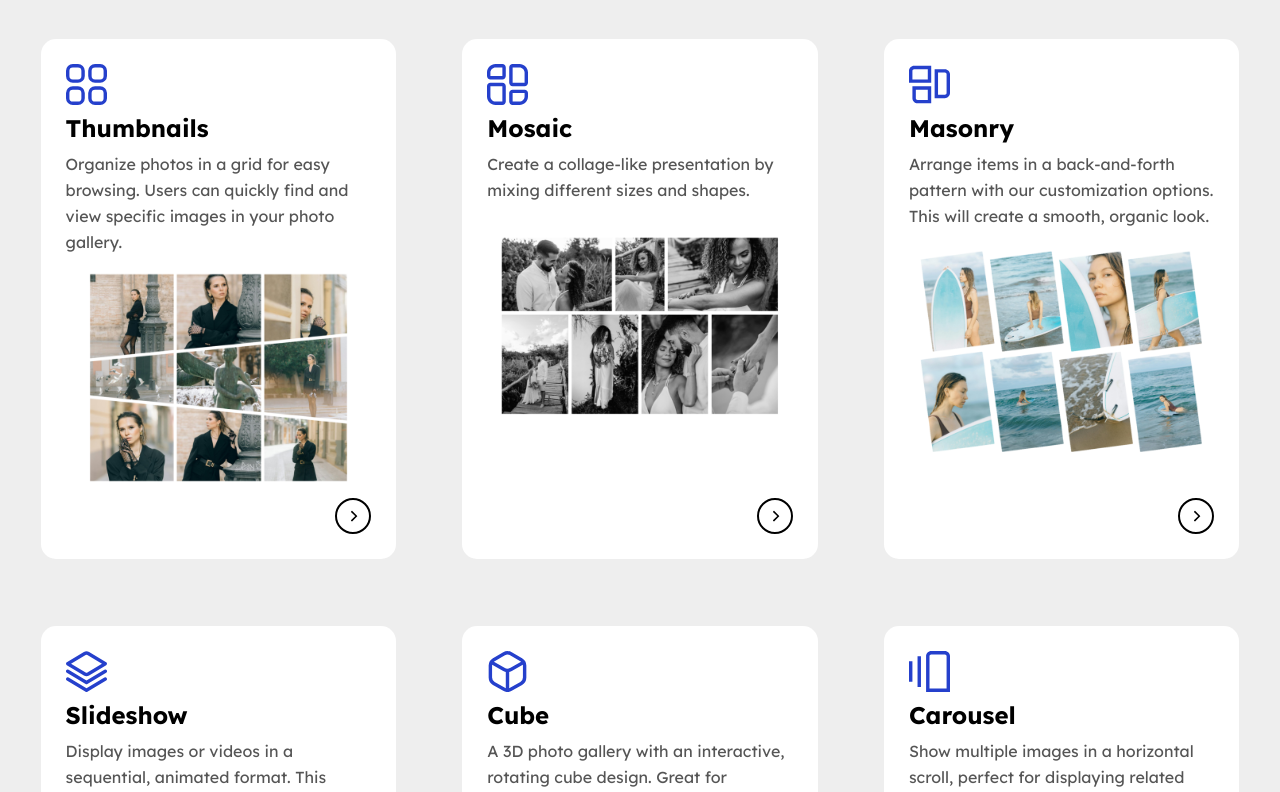
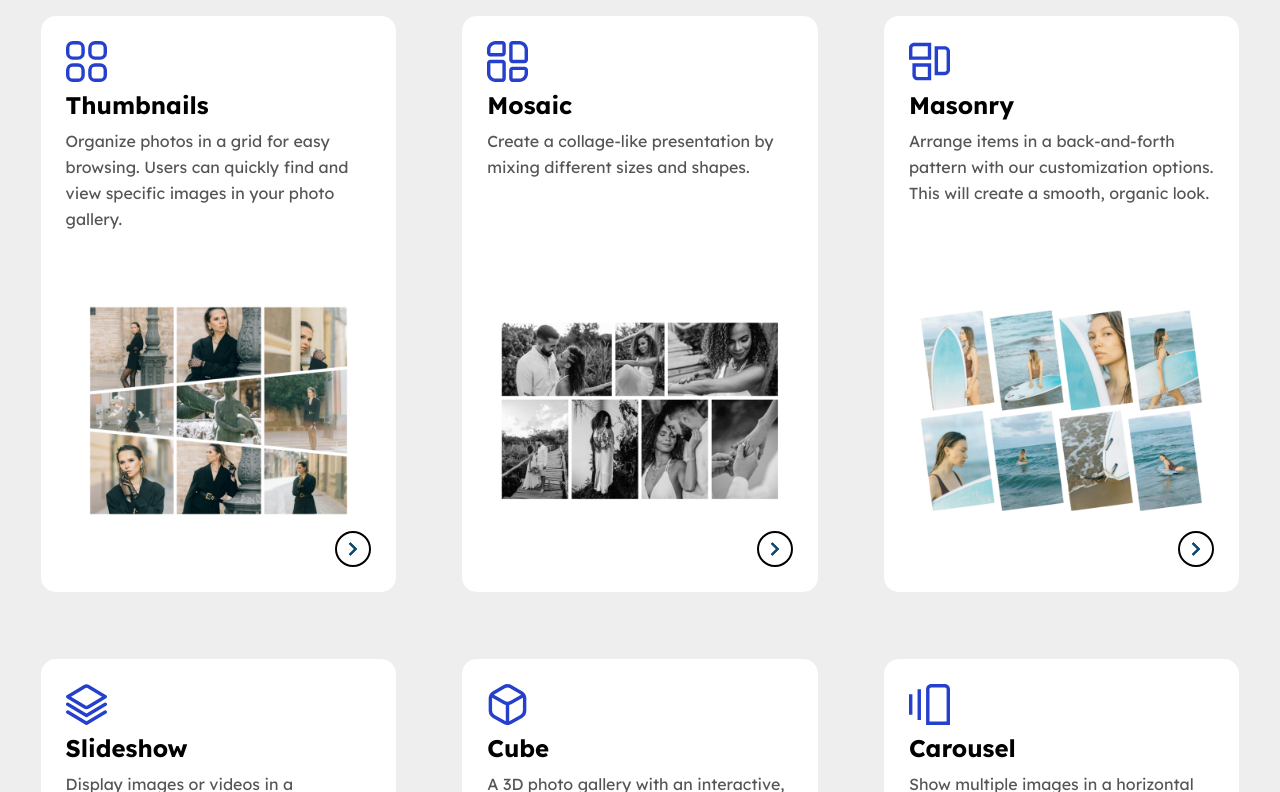
Before and after one commit to GrigorHarutyunian/regallery, a React (Vite) app: page / in a window 1280 px wide. Shown: the part 828-1620 px from the top of the page. Built offline with nearby package versions, Linux system fonts and the light colour scheme.

Commit message:
new reponsibility for videows and img

```diff
--- a/src/common-components/common-grid/CommonBoxForGrid.tsx
+++ b/src/common-components/common-grid/CommonBoxForGrid.tsx
@@ -19,6 +19,8 @@ const CommonBoxForGrid: React.FC<FeaturesBoxProps> = ({
 }) => {
   return (
     <motion.div id={title} className="feature-box col-50">
+      {title !== "none" && (
+        <>
           <svg
             style={{ marginBottom: "5px" }}
             height={41}
@@ -34,24 +36,36 @@ const CommonBoxForGrid: React.FC<FeaturesBoxProps> = ({
           <p className="section-text__desc">{description}</p>
           {globalTitle === "Gallery views" && (
             <a href={demoLink} target="_blank">
-          <div className={`absolute_btn`}>
+              <div className="absolute_btn">
+                <span>Demo</span>
                 <svg
-              width="44"
-              height="44"
-              viewBox="0 0 97 42"
-              style={{ transform: "scale(2)" }}
+                  width="20"
+                  height="20"
+                  viewBox="0 0 66 43"
+                  version="1.1"
                   xmlns="http://www.w3.org/2000/svg"
                 >
                   <g
                     id="arrow"
                     stroke="none"
                     strokeWidth="1"
-                fill="#000000000"
+                    fill="none"
                     fillRule="evenodd"
                   >
                     <path
+                      className="one"
                       d="M40.1543933,3.89485454 L43.9763149,0.139296592 C44.1708311,-0.0518420739 44.4826329,-0.0518571125 44.6771675,0.139262789 L65.6916134,20.7848311 C66.0855801,21.1718824 66.0911863,21.8050225 65.704135,22.1989893 C65.7000188,22.2031791 65.6958657,22.2073326 65.6916762,22.2114492 L44.677098,42.8607841 C44.4825957,43.0519059 44.1708242,43.0519358 43.9762853,42.8608513 L40.1545186,39.1069479 C39.9575152,38.9134427 39.9546793,38.5968729 40.1481845,38.3998695 C40.1502893,38.3977268 40.1524132,38.395603 40.1545562,38.3934985 L56.9937789,21.8567812 C57.1908028,21.6632968 57.193672,21.3467273 57.0001876,21.1497035 C56.9980647,21.1475418 56.9959223,21.1453995 56.9937605,21.1432767 L40.1545208,4.60825197 C39.9574869,4.41477773 39.9546013,4.09820839 40.1480756,3.90117456 C40.1501626,3.89904911 40.1522686,3.89694235 40.1543933,3.89485454 Z"
-                  fill="#000000000"
+                      fill="#FFFFFF"
+                    ></path>
+                    <path
+                      className="two"
+                      d="M20.1543933,3.89485454 L23.9763149,0.139296592 C24.1708311,-0.0518420739 24.4826329,-0.0518571125 24.6771675,0.139262789 L45.6916134,20.7848311 C46.0855801,21.1718824 46.0911863,21.8050225 45.704135,22.1989893 C45.7000188,22.2031791 45.6958657,22.2073326 45.6916762,22.2114492 L24.677098,42.8607841 C24.4825957,43.0519059 24.1708242,43.0519358 23.9762853,42.8608513 L20.1545186,39.1069479 C19.9575152,38.9134427 19.9546793,38.5968729 20.1481845,38.3998695 C20.1502893,38.3977268 20.1524132,38.395603 20.1545562,38.3934985 L36.9937789,21.8567812 C37.1908028,21.6632968 37.193672,21.3467273 37.0001876,21.1497035 C36.9980647,21.1475418 36.9959223,21.1453995 36.9937605,21.1432767 L20.1545208,4.60825197 C19.9574869,4.41477773 19.9546013,4.09820839 20.1480756,3.90117456 C20.1501626,3.89904911 20.1522686,3.89694235 20.1543933,3.89485454 Z"
+                      fill="#FFFFFF"
+                    ></path>
+                    <path
+                      className="three"
+                      d="M0.154393339,3.89485454 L3.97631488,0.139296592 C4.17083111,-0.0518420739 4.48263286,-0.0518571125 4.67716753,0.139262789 L25.6916134,20.7848311 C26.0855801,21.1718824 26.0911863,21.8050225 25.704135,22.1989893 C25.7000188,22.2031791 25.6958657,22.2073326 25.6916762,22.2114492 L4.67709797,42.8607841 C4.48259567,43.0519059 4.17082418,43.0519358 3.97628526,42.8608513 L0.154518591,39.1069479 C-0.0424848215,38.9134427 -0.0453206733,38.5968729 0.148184538,38.3998695 C0.150289256,38.3977268 0.152413239,38.395603 0.154556228,38.3934985 L16.9937789,21.8567812 C17.1908028,21.6632968 17.193672,21.3467273 17.0001876,21.1497035 C16.9980647,21.1475418 16.9959223,21.1453995 16.9937605,21.1432767 L0.15452076,4.60825197 C-0.0425130651,4.41477773 -0.0453986756,4.09820839 0.148075568,3.90117456 C0.150162624,3.89904911 0.152268631,3.89694235 0.154393339,3.89485454 Z"
+                      fill="#FFFFFF"
                     ></path>
                   </g>
                 </svg>
@@ -63,6 +77,8 @@ const CommonBoxForGrid: React.FC<FeaturesBoxProps> = ({
               <img src={img} alt="as" />
             </div>
           )}
+        </>
+      )}
     </motion.div>
   );
 };
--- a/src/common-components/common-grid/CommonGrid.css
+++ b/src/common-components/common-grid/CommonGrid.css
@@ -32,6 +32,9 @@
   font-weight: 400;
   max-width: 339px;
   text-align: start;
+}
+.grid__6:not(._features) .section-text__desc {
+  min-height: 160px;
 }
 .feature-box {
   margin-bottom: 32px;
@@ -79,13 +82,6 @@
   transform: translateY(-5px);
 }
 
-/* .absolute_btn svg g path {
-  fill: #0e4a70;
-} */
-.grid__6 .feature-box .absolute_btn span {
-  color: #ffffff;
-}
-
 div#none {
   visibility: hidden;
 }
@@ -93,6 +89,71 @@ div#none {
 ._features > .col-50 > .section-text__title-small {
   height: 44px;
   margin-bottom: 27px;
+}
+
+.absolute_btn {
+  border-radius: 41px;
+  text-align: center;
+  position: absolute;
+  bottom: 25px;
+  right: 25px;
+  overflow: hidden;
+  transition: all 0.5s ease;
+  display: flex;
+  align-items: center;
+  height: 12px;
+  width: 12px;
+  justify-content: center;
+}
+
+.absolute_btn span {
+  transform: translate(-208px);
+  font-size: 0px;
+  opacity: 0;
+}
+
+.grid__6 .feature-box:hover .absolute_btn span {
+  transform: translate(-9px);
+  color: #fff;
+  opacity: 1;
+  font-size: 16px;
+  margin-right: 5px;
+  transition: all 0.5s ease;
+}
+
+.absolute_btn svg {
+  margin-right: -12px;
+}
+.grid__6 .feature-box:hover .absolute_btn {
+  width: 70px;
+  padding: 10px 20px;
+  background-color: #0e4a70;
+}
+.absolute_btn svg g path {
+  fill: #0e4a70;
+}
+
+path.one {
+  transition: 0.4s;
+  transform: translate(-60%);
+}
+
+path.two {
+  transition: 0.5s;
+  transform: translate(-30%);
+}
+
+.feature-box:hover path.three {
+  animation: color_anim 1s infinite 0.2s;
+}
+.feature-box:hover path.two {
+  transform: translate(0);
+  animation: color_anim 1s infinite 0.4s;
+}
+
+.feature-box:hover path.one {
+  transform: translate(0);
+  animation: color_anim 1s infinite 0.6s;
 }
 
 @media screen and (max-width: 400px) {
@@ -132,6 +193,9 @@ div#none {
   .col-50 {
     max-width: 318px;
   }
+  .grid__6:not(._features) .section-text__desc {
+    min-height: 0px;
+  }
 }
 
 @media screen and (max-width: 450px) {
@@ -150,3 +214,15 @@ div#none {
     display: none;
   }
 }
+
+@keyframes color_anim {
+  0% {
+    fill: #fff;
+  }
+  50% {
+    fill: #0e4a70;
+  }
+  100% {
+    fill: #fff;
+  }
+}
--- a/src/components/about-mobile-responsiveness/aboutMobileResponsiveness-data.tsx
+++ b/src/components/about-mobile-responsiveness/aboutMobileResponsiveness-data.tsx
@@ -1,7 +1,7 @@
 import mobileOptimisationSectionImg from "../../assets/imgs/third_section.webp";
 const aboutMobileResponsivenessData = {
-  title: "Mobile Optimized",
-  text: "It is not a surprise for modern websites, but we are proud that our plugin is fully compatible with mobile and 4k screens.",
+  title: "Responsive Gallery",
+  text: " ReGallery is fully optimized for mobile devices, tablets, and 4K screens. This WordPress photo gallery plugin delivers a seamless, high-quality viewing experience across all devices, enhancing SEO performance, user engagement, and website speed.",
   img: mobileOptimisationSectionImg,
   sizes:
     "(max-width: 700px) 298px, (min-width: 701px) and (max-width: 1100px) 397px, 595px",
--- a/src/components/hero/Hero.tsx
+++ b/src/components/hero/Hero.tsx
@@ -18,11 +18,11 @@ const Hero: React.FC = () => {
 
   const version = windowWitdth.version;
 
-  const width = version === "mobile" ? 260 : version === "mid" ? 347 : 698;
-  const ration = 940 / 540;
+  // const width = version === "mobile" ? 260 : version === "mid" ? 347 : 698;
+  // const ration = 940 / 540;
   const handleOpen = () => setOpen(true);
   const handleClose = () => setOpen(false);
-  const height = Math.round(width / ration);
+  // const height = Math.round(width / ration);
   return (
     <section>
       <Container>
@@ -37,7 +37,21 @@ const Hero: React.FC = () => {
                 easily building stunning, mobile-friendly galleries in just
                 minutes.
               </p>
-
+              {version === "mobile" && (
+                <motion.div className="section-image">
+                  <video
+                    height={`100%`}
+                    width={`100%`}
+                    autoPlay
+                    loop
+                    muted
+                    playsInline
+                  >
+                    <source src={heroMp4} type="video/mp4" />
+                    Your browser does not support the video tag.
+                  </video>
+                </motion.div>
+              )}
               <div className="buttons-container">
                 <a href="#pricing">
                   <DownloadBtn className={"download-btn"} />
@@ -57,10 +71,11 @@ const Hero: React.FC = () => {
               </div>
             </motion.div>
 
-            <motion.div style={{ maxWidth: width }} className="section-image">
+            {version !== "mobile" && (
+              <motion.div style={{ maxWidth: `50%` }} className="section-image">
                 <video
-                height={height}
-                width={width}
+                  height={`100%`}
+                  width={`100%`}
                   autoPlay
                   loop
                   muted
@@ -70,6 +85,7 @@ const Hero: React.FC = () => {
                   Your browser does not support the video tag.
                 </video>
               </motion.div>
+            )}
           </motion.div>
         </Row>
       </Container>
--- a/src/components/navbar/SubMenu.tsx
+++ b/src/components/navbar/SubMenu.tsx
@@ -15,7 +15,6 @@ const SubMenu = ({ title, items, onClick, version }: any) => {
     imgUrl: Slanted,
   });
 
-  console.log(hoveredElement, "asdasd");
   const handleOpen = () => {
     setOpenSubMenu(true);
   };
--- a/src/contexts/WindowWidthContext.tsx
+++ b/src/contexts/WindowWidthContext.tsx
@@ -24,7 +24,7 @@ export const WindowWidthProvider: React.FC<{ children: ReactNode }> = ({
     const handleResize = () => {
       const width = window.innerWidth;
       setVersion((prevVersion) => {
-        if (width < 700 && prevVersion !== "mobile") return "mobile";
+        if (width <= 700 && prevVersion !== "mobile") return "mobile";
         if (width >= 701 && width < 1100 && prevVersion !== "mid") return "mid";
         if (width >= 1100 && prevVersion !== "other") return "other";
         return prevVersion;
```
Also changed, not shown: src/common-components/common-support-Info/SupportAndInfo.tsx (+25 -9 lines). Lines whose indentation alone changed are shown as unchanged.
